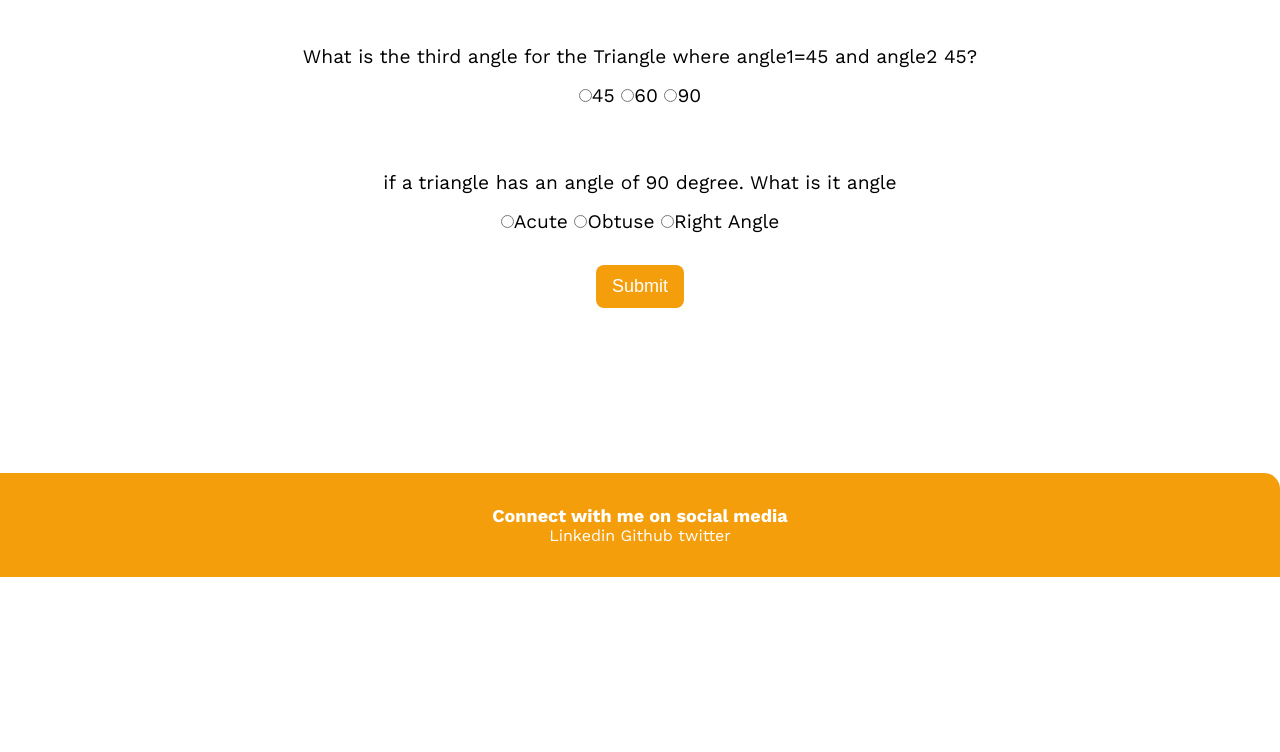
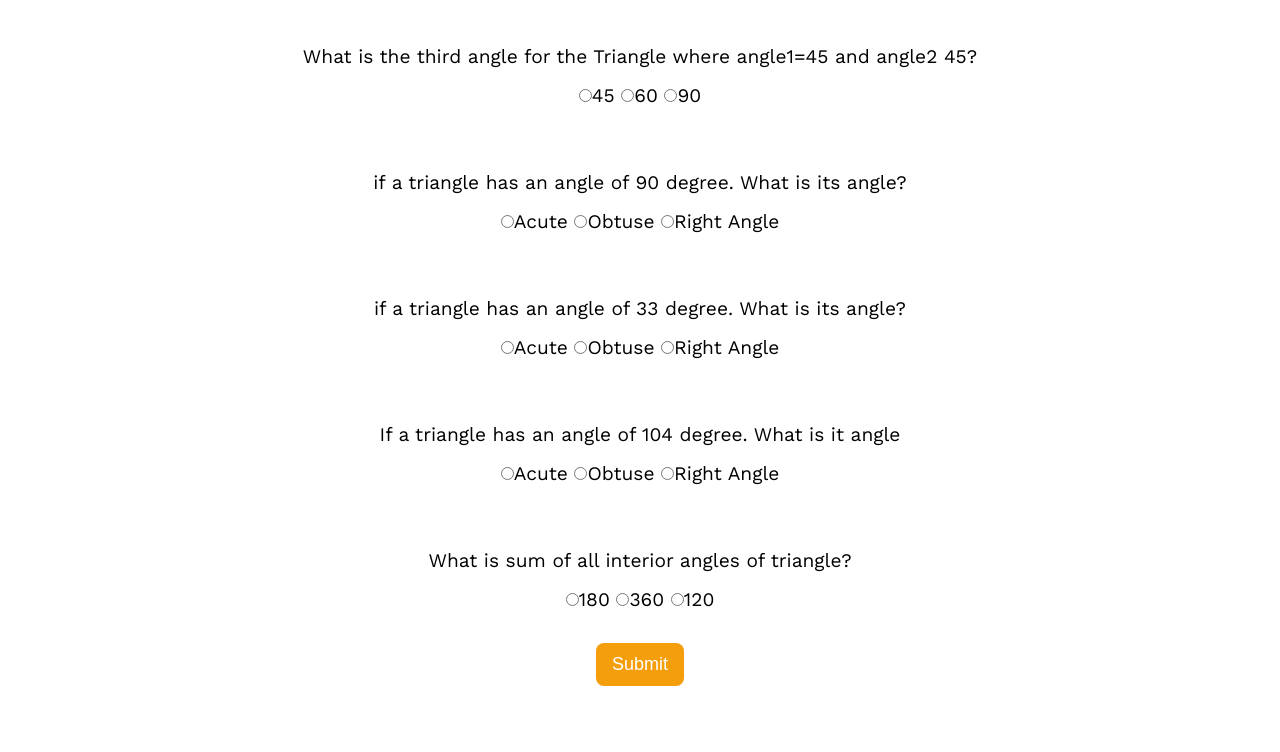
Before and after one commit to rodriguescarson/fun-with-triangles, a plain HTML site: page index.html in a window 1280 px wide. Shown: the part 200-952 px from the top of the page. Before the commit the page ends 800 px from the top, so only its background shows below. Drawn offline with nearby package versions, Linux system fonts and the light colour scheme; a web font is replaced by a local one.

Commit message:
fix: edge cases fixed

```diff
--- a/index.html
+++ b/index.html
@@ -37,14 +37,40 @@
 
         <div class="question-container">
             <p>
-                if a triangle has an angle of 90 degree. What is it angle
+                if a triangle has an angle of 90 degree. What is its angle?
             </p>
 
             <label><input value="Acute" name="question2" type="radio" />Acute</label>
             <label><input value="Obtuse" name="question2" type="radio" />Obtuse</label>
             <label><input value="Right Angle" name="question2" type="radio" />Right Angle</label>
         </div>
+        <div class="question-container">
+            <p>
+                if a triangle has an angle of 33 degree. What is its angle?
+            </p>
 
+            <label><input value="Acute" name="question3" type="radio" />Acute</label>
+            <label><input value="Obtuse" name="question3" type="radio" />Obtuse</label>
+            <label><input value="Right Angle" name="question3" type="radio" />Right Angle</label>
+        </div>
+        <div class="question-container">
+            <p>
+                If a triangle has an angle of 104 degree. What is it angle
+            </p>
+
+            <label><input value="Acute" name="question4" type="radio" />Acute</label>
+            <label><input value="Obtuse" name="question4" type="radio" />Obtuse</label>
+            <label><input value="Right Angle" name="question4" type="radio" />Right Angle</label>
+        </div>
+        <div class="question-container">
+            <p>
+                What is sum of all interior angles of triangle?
+            </p>
+
+            <label><input value="180" name="question5" type="radio" />180</label>
+            <label><input value="360" name="question5" type="radio" />360</label>
+            <label><input value="120" name="question5" type="radio" />120</label>
+        </div>
     </form>
     <button id="submit-answer-btn" class="btn-check">Submit</button>
     <div id="output"></div>
--- a/quiz.js
+++ b/quiz.js
@@ -4,12 +4,14 @@ const submitAnswerBtn = document.querySelector("#submit-answer-btn");
 
 const outputEl = document.querySelector("#output");
 
-const correctAnswers = ["90", "Right Angle"]
+const correctAnswers = ["90", "Right Angle", "Acute", "Obtuse", "180"]
 
 function calculateScore() {
     let score = 0;
     let index = 0;
     const formResults = new FormData(quizForm);
+
+    console.log(formResults);
 
     for (let value of formResults.values()) {
         if (value === correctAnswers[index]) {
--- a/style.css
+++ b/style.css
@@ -110,6 +110,7 @@ li {
     margin: 2rem auto;
     width: 90%;
     text-align: center;
+    margin-bottom: 25rem;
   }
 
   .question-container {
```
Also changed, not shown: areaOfTriangle.js (+9 -2 lines), hypotenuseTriangle.js (+8 -3 lines).
